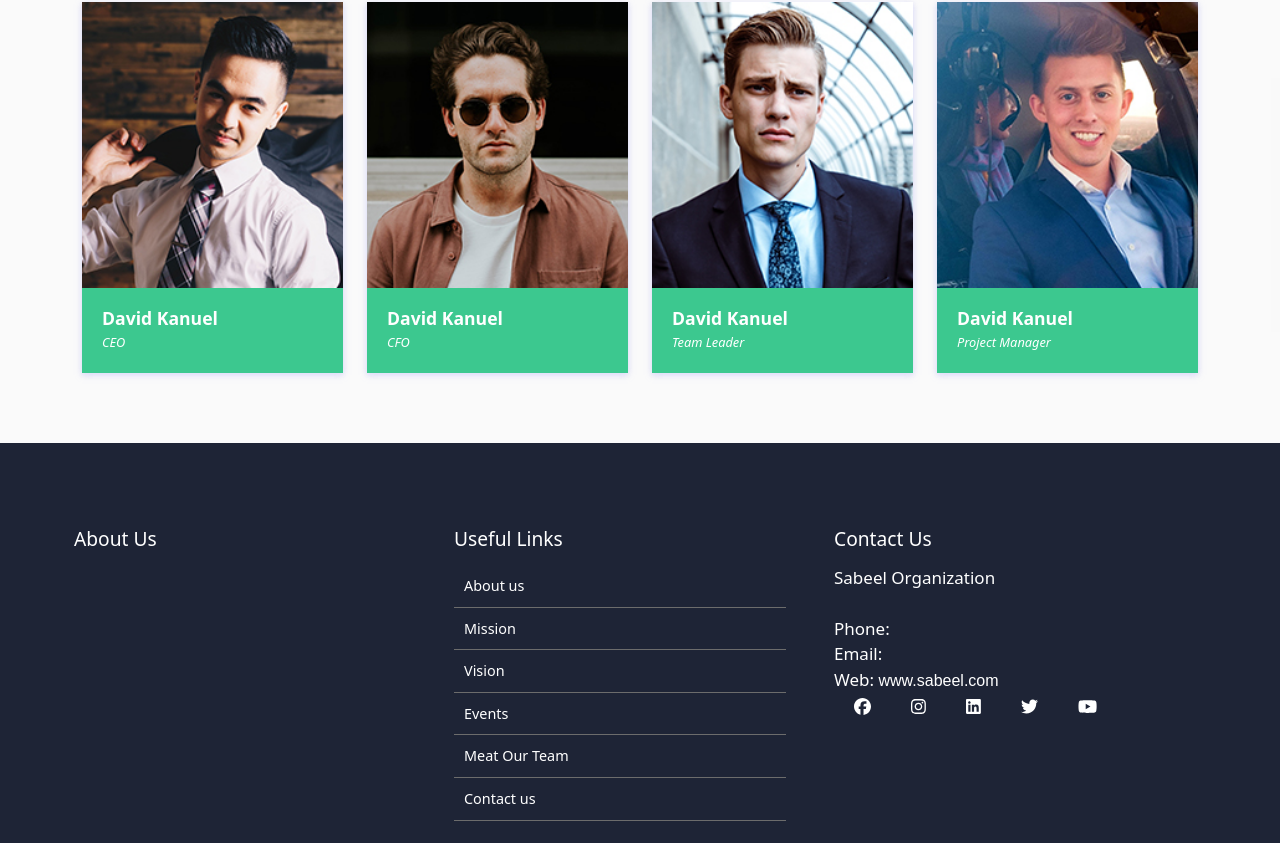
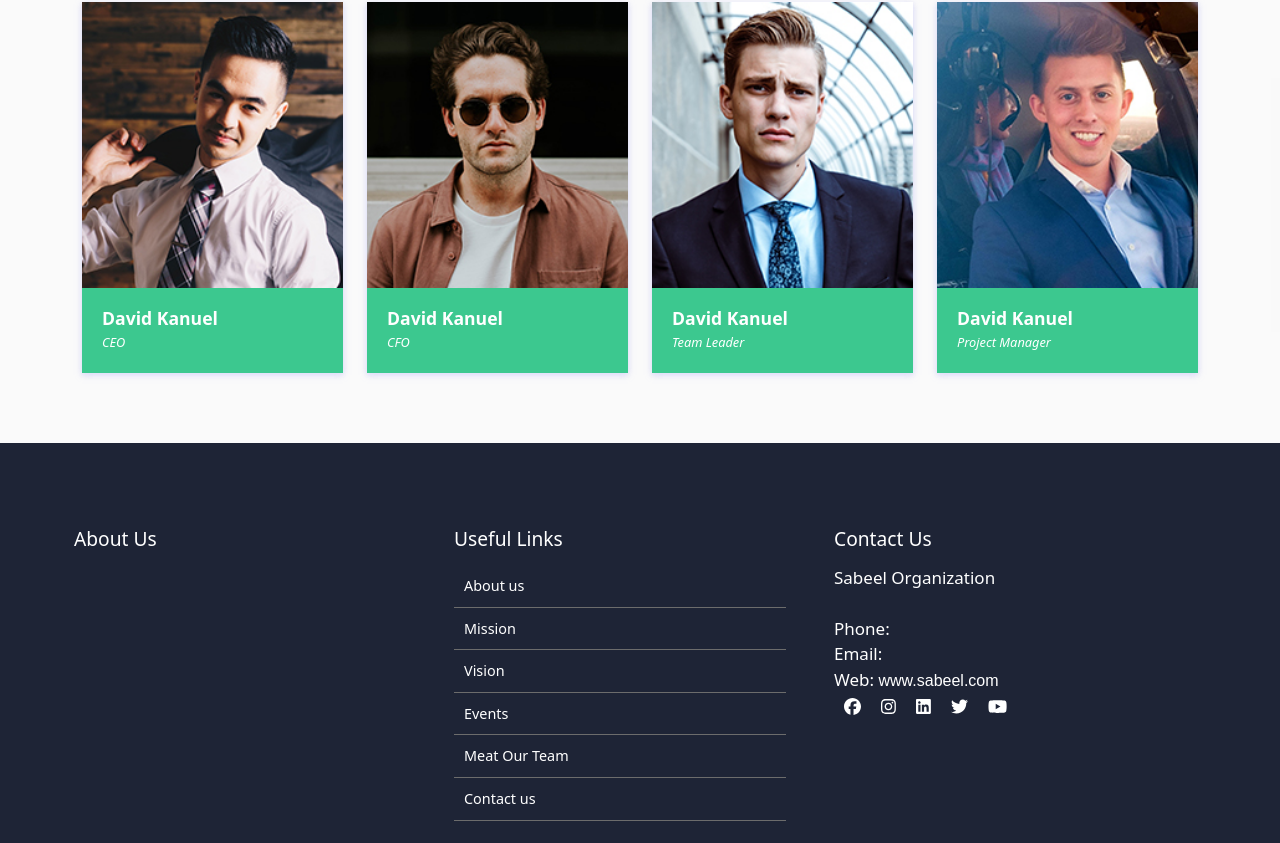
Before and after one commit to MohamedRagabAbbas/Sabbel, an Angular app: page / in a window 1280 px wide. Shown: the part 3987-4830 px from the top of the page. Built offline with nearby package versions, Linux system fonts and the light colour scheme; no server answers.

Commit message:
change style of foter

```diff
--- a/src/app/Pages/foter/foter.component.css
+++ b/src/app/Pages/foter/foter.component.css
@@ -140,7 +140,6 @@
     box-shadow: 0 2px 3px 0 rgba(218, 218, 253, 0.35), 0 0px 3px 0 rgba(206, 206, 238, 0.35); }
 
     .icon{
-        margin: 10px;
         padding: 10px;
         border-radius: 50%;
       }
--- a/src/app/Pages/foter/foter.component.html
+++ b/src/app/Pages/foter/foter.component.html
@@ -35,10 +35,7 @@
                         <fa-icon [icon]="faYoutube" class="icon"></fa-icon>
                     </span>
                 </address>
-
             </div>
         </div>
     </div>
-
-
 </footer>
```
